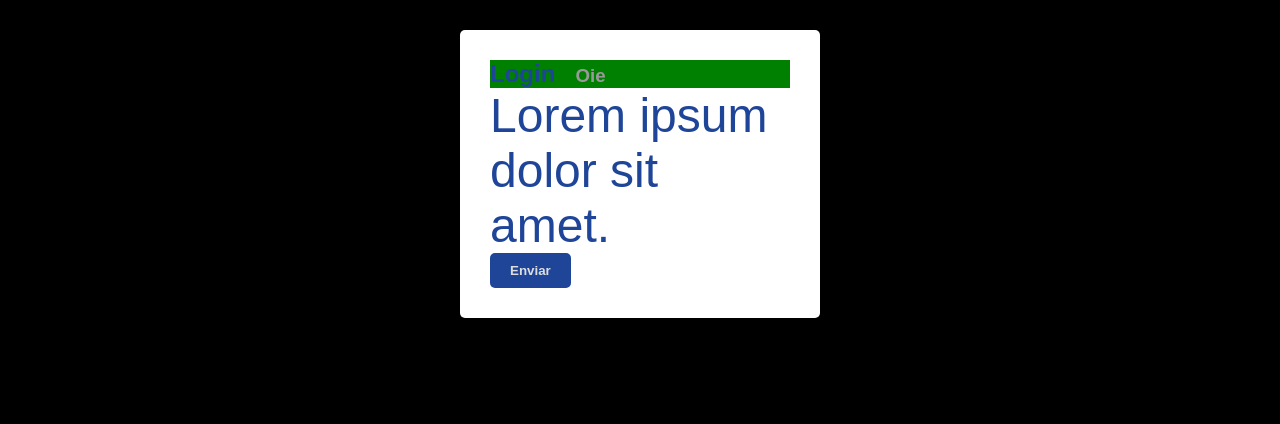
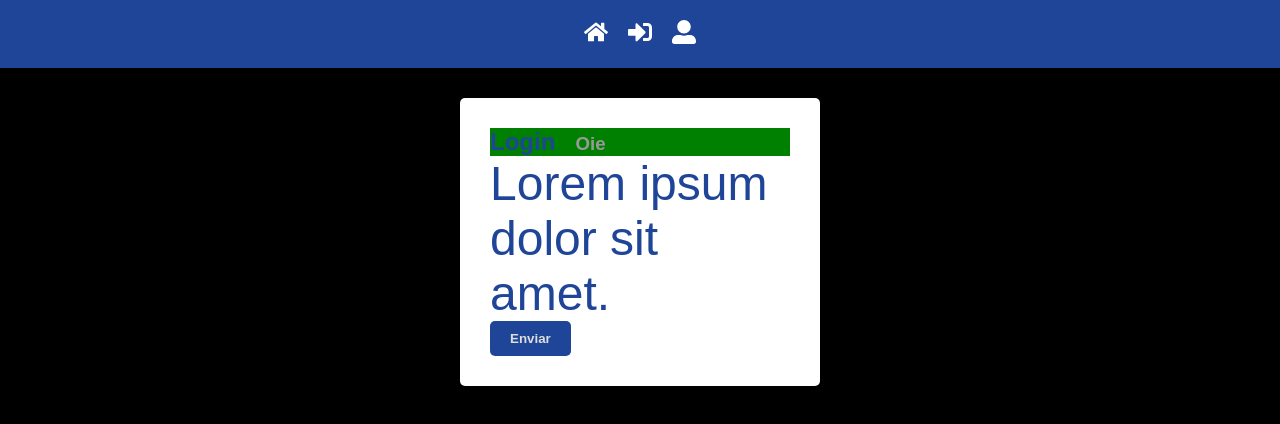
Before and after one commit to fernandobritto/payable-node, a React (Create React App) app: page / in a window 1280 px wide. Shown: the top 424 px of the page. Built offline with nearby package versions, Linux system fonts and the light colour scheme.

Commit message:
Initial commit

```diff
--- a/package.json
+++ b/package.json
@@ -6,8 +6,12 @@
     "@testing-library/jest-dom": "^4.2.4",
     "@testing-library/react": "^9.3.2",
     "@testing-library/user-event": "^7.1.2",
+    "history": "^4.10.1",
+    "prop-types": "^15.7.2",
     "react": "^16.13.0",
     "react-dom": "^16.13.0",
+    "react-icons": "^3.9.0",
+    "react-router-dom": "^5.1.2",
     "react-scripts": "3.4.0",
     "styled-components": "^5.0.1"
   },
--- a/src/App.js
+++ b/src/App.js
@@ -1,13 +1,17 @@
 import React from 'react'
-import Login from './pages/Login'
+import { Router } from 'react-router-dom'
+import history from './services/history'
 import GlobalStyle from './styles/GlobalStyles'
+import Header from './components/Header'
+import Routes from './routes'
 
 function App() {
   return (
-    <>
-      <Login />
+    <Router history={history}>
+      <Header />
+      <Routes />
       <GlobalStyle />
-    </>
+    </Router>
   )
 }
 export default App
--- /dev/null
+++ b/src/components/Header/index.js
@@ -0,0 +1,21 @@
+import React from 'react'
+import { FaHome, FaSignInAlt, FaUserAlt } from 'react-icons/fa'
+import { Link } from 'react-router-dom'
+
+import { Nav } from './styled'
+
+export default function Header() {
+  return (
+    <Nav>
+      <Link to="/">
+        <FaHome size={24} />
+      </Link>
+      <Link to="/login">
+        <FaSignInAlt size={24} />
+      </Link>
+      <Link to="/lorem">
+        <FaUserAlt size={24} />
+      </Link>
+    </Nav>
+  )
+}
--- /dev/null
+++ b/src/components/Header/styled.js
@@ -0,0 +1,16 @@
+import styled from 'styled-components'
+import { primaryColor } from '../../config/colors'
+
+export const Nav = styled.nav`
+  background: ${primaryColor};
+  padding: 20px;
+  display: flex;
+  align-items: center;
+  justify-content: center;
+
+  a {
+    color: #fff;
+    margin: 0 10px 0;
+    font-weight: bold;
+  }
+`
--- /dev/null
+++ b/src/pages/Page404/index.js
@@ -0,0 +1,10 @@
+import React from 'react'
+import { Container } from '../../styles/GlobalStyles'
+
+export default function Page404() {
+  return (
+    <Container>
+      <h1>Essa página não existe</h1>
+    </Container>
+  )
+}
--- /dev/null
+++ b/src/routes/index.js
@@ -0,0 +1,14 @@
+import React from 'react'
+import { Switch, Route } from 'react-router-dom'
+
+import Login from '../pages/Login'
+import Page404 from '../pages/Page404'
+
+export default function Routes() {
+  return (
+    <Switch>
+      <Route exact path="/" component={Login} />
+      <Route path="*" component={Page404} />
+    </Switch>
+  )
+}
--- /dev/null
+++ b/src/services/history.js
@@ -0,0 +1,3 @@
+import { createBrowserHistory } from 'history'
+const history = createBrowserHistory()
+export default history
```
Also changed, not shown: src/routes/myRoute.js (added, +28 -0 lines), 1 other file (tests, documents, lock files or other folders).
